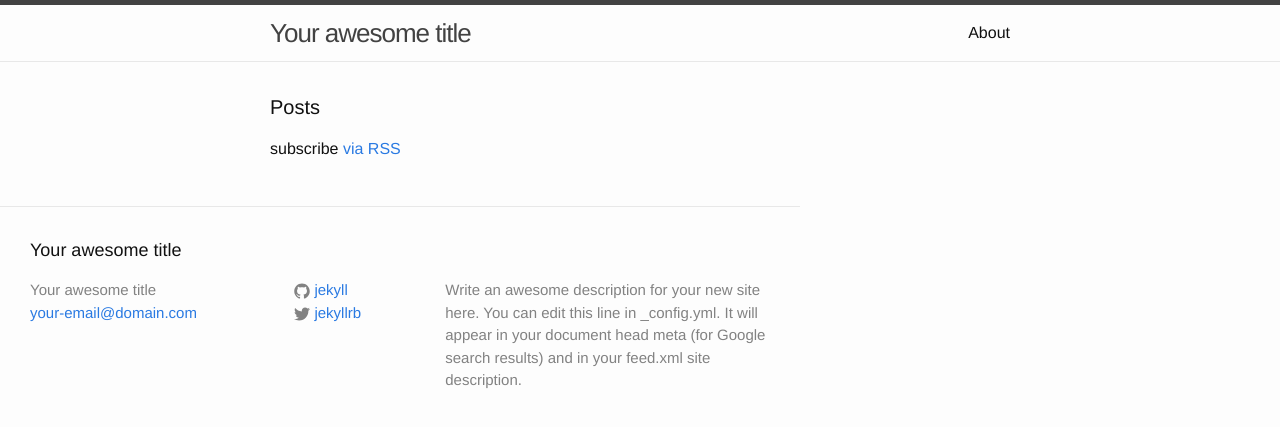
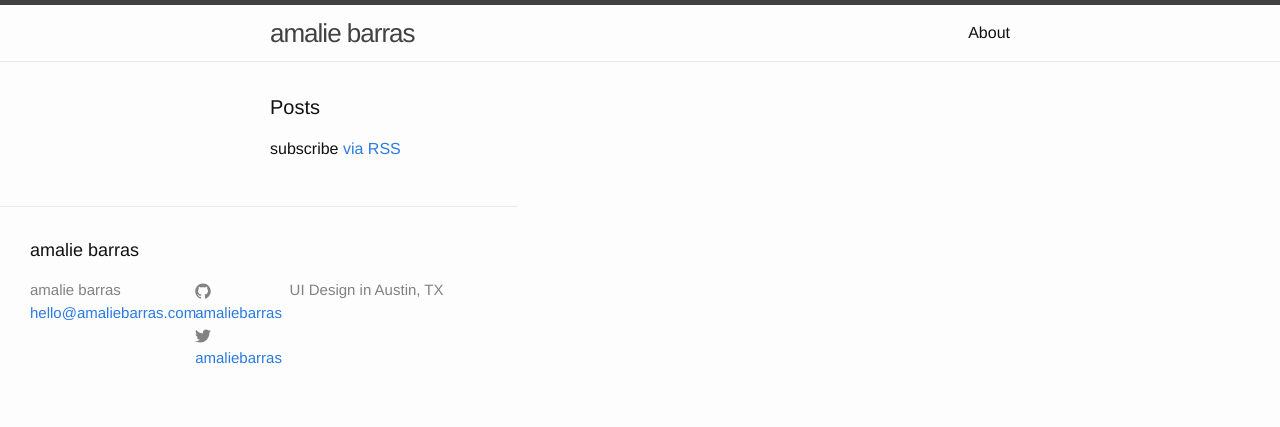
Before and after one commit to amaliebarras/amaliebarras.github.io, a Jekyll site: the page built from index.html, in a window 1280 px wide. Shown: the top 427 px of the page. Built offline with Jekyll 4.4.1, drawn with Linux system fonts in a browser that asks for light colours.

Commit message:
updating config yaml

```diff
--- a/_config.yml
+++ b/_config.yml
@@ -6,16 +6,14 @@
 # 'jekyll serve'. If you change this file, please restart the server process.
 
 # Site settings
-title: Your awesome title
-email: your-email@domain.com
+title: amalie barras
+email: hello@amaliebarras.com
 description: > # this means to ignore newlines until "baseurl:"
-  Write an awesome description for your new site here. You can edit this
-  line in _config.yml. It will appear in your document head meta (for
-  Google search results) and in your feed.xml site description.
+  UI Design in Austin, TX
 baseurl: "" # the subpath of your site, e.g. /blog
-url: "http://yourdomain.com" # the base hostname & protocol for your site
-twitter_username: jekyllrb
-github_username:  jekyll
+url: "http://amaliebarras.github.io" # the base hostname & protocol for your site
+twitter_username: amaliebarras
+github_username:  amaliebarras
 
 # Build settings
 markdown: kramdown
```
